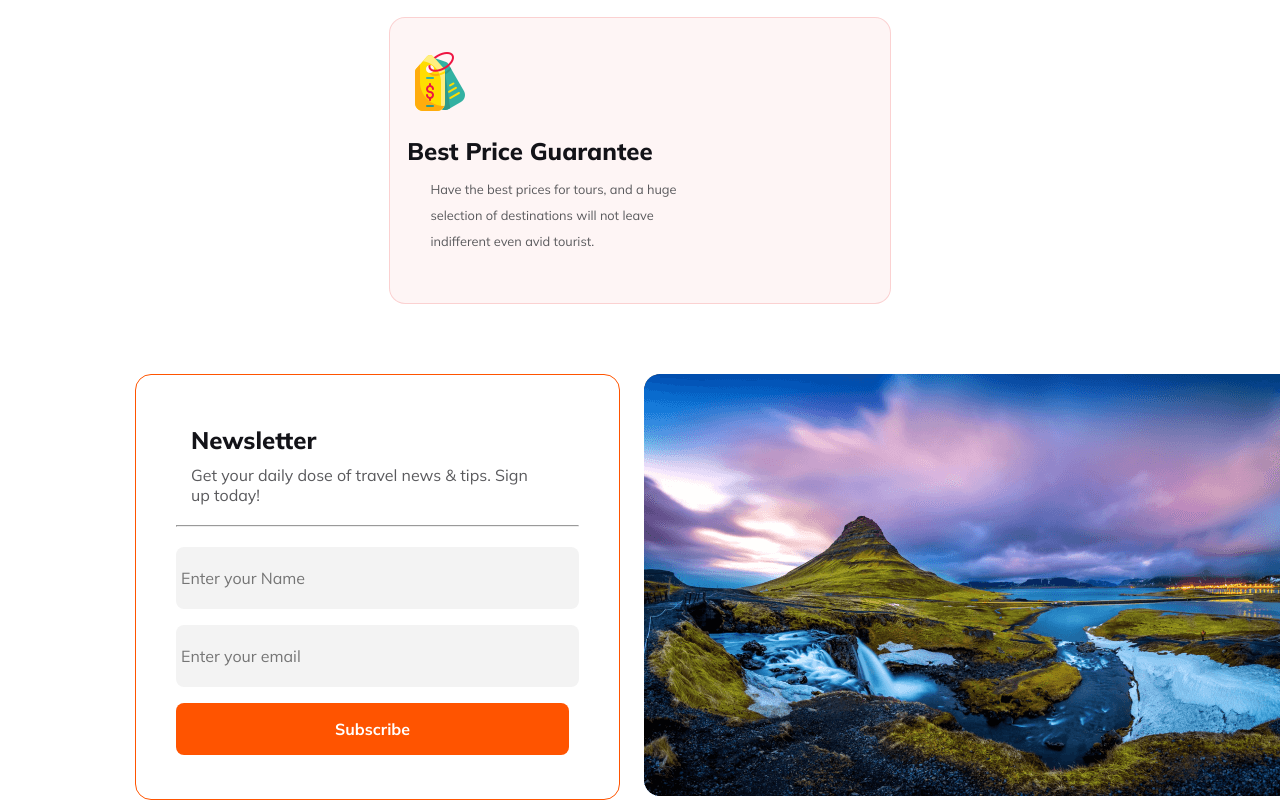
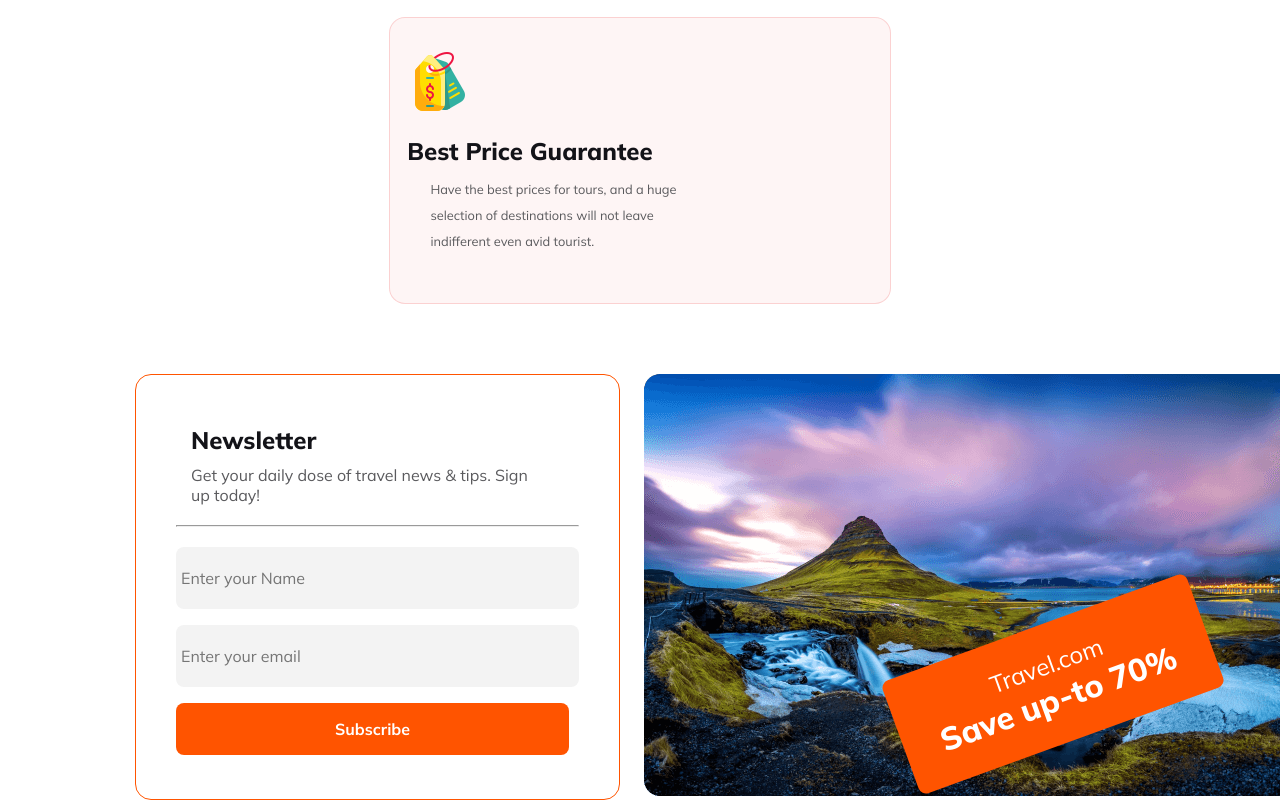
Before and after one commit to Tahsin1282/Assignment-2-Responsive, a plain HTML site: page index.html in a window 1280 px wide. Shown: the part 2994-3794 px from the top of the page. Drawn offline with Linux system fonts and the light colour scheme.

Commit message:
newsletter final

```diff
--- a/index.html
+++ b/index.html
@@ -168,7 +168,11 @@
 
                 <button class="primary-btn" id="subscribe">Subscribe</button>
             </div>
-            <div><img class="news-img" src="Images/Rectangle 8 (1).png" alt=""></div>
+            <div>
+                <div><img class="news-img" src="Images/Rectangle 8 (1).png" alt=""></div>
+            <div><button class="primary-btn" id="up-to"><h6 class="com">Travel.com</h6><h5 class="save">Save up-to 70%</h5></button></div>
+            </div>
+
         </div>
 
         <!-- Newsletter End -->
--- a/style.css
+++ b/style.css
@@ -321,6 +321,28 @@ span {
     background: rgba(19, 19, 24, 0.05);
 }
 
+#up-to {
+    width: 324px;
+    height: 120px;
+    transform: rotate(-20deg);
+    position: absolute;
+    top: 250px;
+    right: 200px;
+}
+
+.com {
+    color: #FFF;
+    text-align: center;
+    font-size: 1.5rem;
+    font-weight: 400;
+}
+
+.save {
+    color: #FFF;
+    font-size: 2rem;
+    font-weight: 800;
+}
+
 
 
 
@@ -460,18 +482,29 @@ span {
     /* MQ Choose us end */
     /* MQ Newsletter */
 
-    .newsletter{
+    .newsletter {
         flex-direction: column;
         left: 25px;
-        top:350px;
+        top: 350px;
         width: 495px;
     }
 
-    .newsletter img{
+    .newsletter img {
         width: 100%;
     }
 
+    #up-to {
+        width: 250px;
+        height: 80px;
+        transform: rotate(-20deg);
+        position: absolute;
+        top: 630px;
+        right: 10px;
+    }
+    .com{font-size: 0.9rem;}
+    .save{font-size: 1.1rem;}
 
+/*MQ Newsletter end */
 
 
 
```
